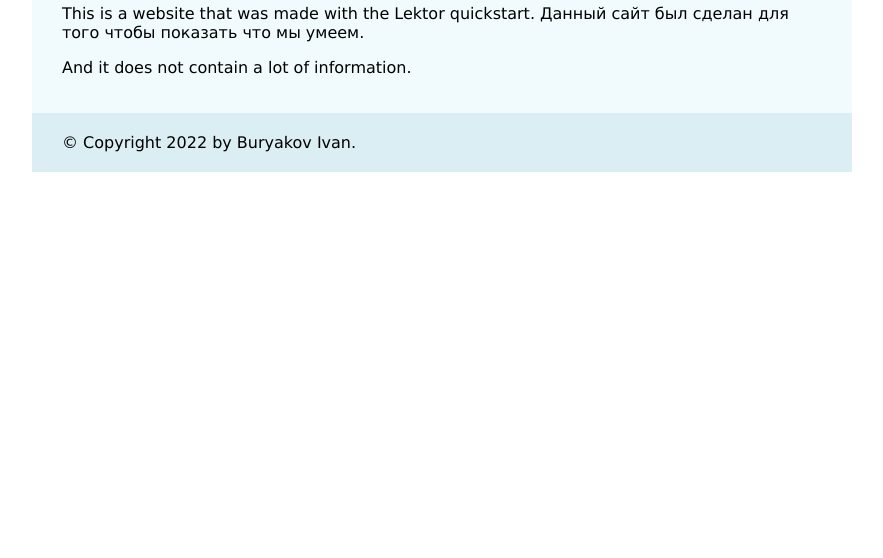
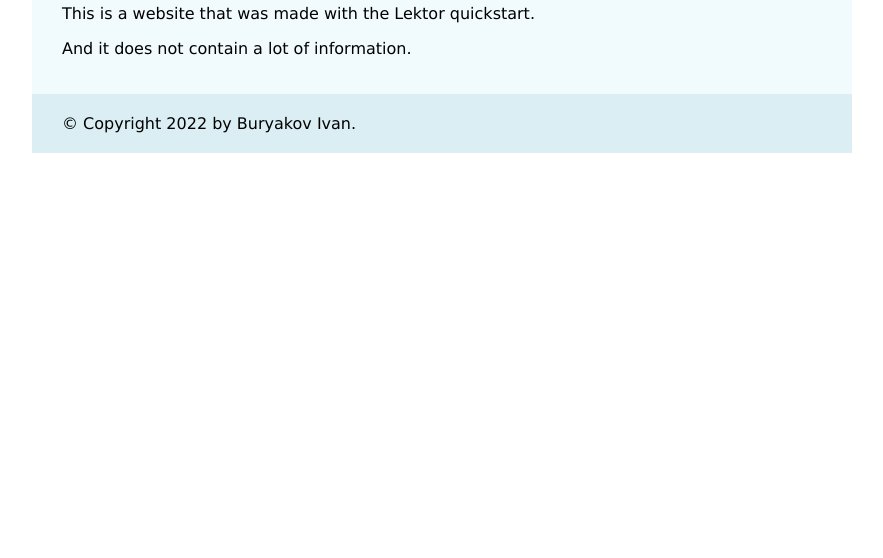
Before and after one commit to Buryackov-Ivan/Northern-Server, a plain HTML site: page about/index.html in a window 1280 px wide. Shown: the part 242-800 px from the top of the page, without its empty margins (198-1081 px from the left). Drawn offline with Linux system fonts and the light colour scheme.

Commit message:
Synchronized build

```diff
--- a/about/index.html
+++ b/about/index.html
@@ -21,7 +21,7 @@
   <div class="page">
 
   <h2>About this Website</h2>
-  <p>This is a website that was made with the Lektor quickstart. Данный сайт был сделан для того чтобы показать что мы умеем.</p>
+  <p>This is a website that was made with the Lektor quickstart.</p>
 <p>And it does not contain a lot of information.</p>
 
 
```
